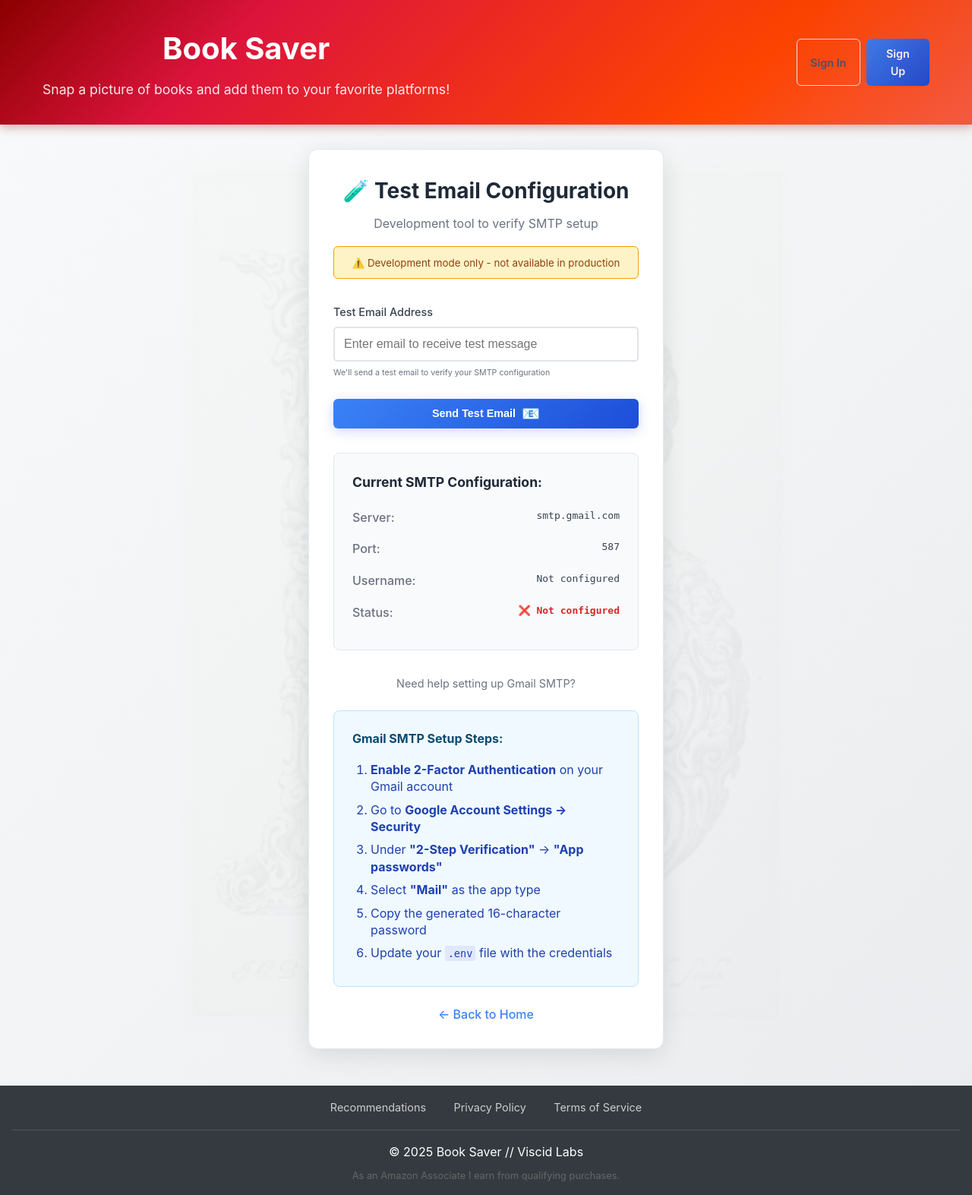
After one commit to ColemanRHarris/booksaver, a Flask app: page /test-email in a window 1280 px wide. The commit adds this page. Shown: the whole page at 76% size. Run offline with Flask 3, Linux system fonts and the light colour scheme; some libraries are stand-ins or nearby versions.

```diff
--- a/routes/auth.py
+++ b/routes/auth.py
@@ -169,6 +169,13 @@ def register_auth_routes(app, limiter):
             # Always show success message for security (don't reveal if email exists)
             success_message = "If an account with that email exists, we've sent you a password reset link."
 
+            # Check if email service is configured
+            if not email_service.is_configured:
+                current_app.logger.warning("⚠️ Password reset requested but email service not configured")
+                return render_template('auth/forgot_password.html',
+                                     error="Email service is not configured. Please contact support for password reset assistance.",
+                                     contact_support=True)
+
             # Try to create reset token (will fail silently if user doesn't exist)
             reset_token = user_service.create_password_reset_token(email)
 
@@ -183,6 +190,9 @@ def register_auth_routes(app, limiter):
                     current_app.logger.info(f"✅ Password reset email sent to {email}")
                 else:
                     current_app.logger.error(f"❌ Failed to send password reset email to {email}")
+                    return render_template('auth/forgot_password.html',
+                                         error="Unable to send reset email. Please try again later or contact support.",
+                                         contact_support=True)
             else:
                 current_app.logger.warning(f"⚠️ Password reset requested for non-existent email: {email}")
 
@@ -243,6 +253,54 @@ def register_auth_routes(app, limiter):
             return render_template('auth/reset_password.html',
                                  token=token,
                                  error="An error occurred. Please try again later.")
+
+    @app.route('/test-email', methods=['GET', 'POST'])
+    @limiter.limit("3 per minute")
+    def test_email():
+        """Development route to test SMTP configuration."""
+        # Only allow in development mode
+        if os.getenv('FLASK_ENV') == 'production':
+            return redirect(url_for('index'))
+
+        if request.method == 'GET':
+            return render_template('auth/test_email.html',
+                                 smtp_server=email_service.smtp_server,
+                                 smtp_port=email_service.smtp_port,
+                                 smtp_username=email_service.smtp_username,
+                                 is_configured=email_service.is_configured)
+
+        try:
+            email = request.form.get('email', '').strip().lower()
+
+            if not email:
+                return render_template('auth/test_email.html',
+                                     error="Email address is required")
+
+            if not is_valid_email(email):
+                return render_template('auth/test_email.html',
+                                     error="Please enter a valid email address")
+
+            # Test email configuration
+            email_sent = email_service.send_test_email(email)
+
+            if email_sent:
+                current_app.logger.info(f"✅ Test email sent successfully to {email}")
+                flash("Test email sent successfully! Check your inbox.", "success")
+                return render_template('auth/test_email.html', success=True)
+            else:
+                current_app.logger.error(f"❌ Failed to send test email to {email}")
+                error_msg = "Failed to send test email. "
+                if not email_service.is_configured:
+                    error_msg += "SMTP is not configured. Check your environment variables."
+                else:
+                    error_msg += "Please check your SMTP credentials and try again."
+
+                return render_template('auth/test_email.html', error=error_msg)
+
+        except Exception as e:
+            current_app.logger.error(f"❌ Test email error: {e}")
+            return render_template('auth/test_email.html',
+                                 error=f"An error occurred: {str(e)}")
 
     @app.route('/account')
     def account_dashboard():
--- a/static/css/style.css
+++ b/static/css/style.css
@@ -3080,3 +3080,28 @@ footer .disclosure {
         padding: 0 15px;
     }
 }
+
+
+/* Development tools */
+.dev-tools {
+    margin-top: 0.5rem;
+}
+
+.dev-link {
+    display: inline-block;
+    background: #fbbf24;
+    color: #92400e;
+    text-decoration: none;
+    padding: 0.25rem 0.5rem;
+    border-radius: 4px;
+    font-size: 0.75rem;
+    font-weight: 600;
+    transition: all 0.2s ease;
+    border: 1px solid #f59e0b;
+}
+
+.dev-link:hover {
+    background: #f59e0b;
+    color: #78350f;
+    transform: translateY(-1px);
+}
--- /dev/null
+++ b/templates/auth/test_email.html
@@ -0,0 +1,385 @@
+{% extends "base.html" %}
+
+{% block content %}
+<div class="auth-container">
+    <div class="auth-box">
+        <div class="auth-header">
+            <h1>🧪 Test Email Configuration</h1>
+            <p>Development tool to verify SMTP setup</p>
+            <div class="dev-notice">
+                <small>⚠️ Development mode only - not available in production</small>
+            </div>
+        </div>
+
+        {% if success %}
+        <div class="success-message">
+            <div class="success-icon">✅</div>
+            <h3>Email Sent Successfully!</h3>
+            <p>Check your email inbox for the test message. If you don't see it, check your spam folder.</p>
+            <div class="success-note">
+                <small>Your SMTP configuration is working correctly!</small>
+            </div>
+        </div>
+        {% else %}
+
+        {% if error %}
+        <div class="error auth-error">
+            {{ error }}
+            <div class="troubleshooting">
+                <strong>Troubleshooting Tips:</strong>
+                <ul>
+                    <li>Ensure Gmail 2FA is enabled</li>
+                    <li>Use App Password, not regular Gmail password</li>
+                    <li>Check SMTP_USERNAME and SMTP_PASSWORD in .env</li>
+                    <li>Verify FROM_EMAIL matches SMTP_USERNAME</li>
+                </ul>
+            </div>
+        </div>
+        {% endif %}
+
+        <form method="POST" class="auth-form">
+            <input type="hidden" name="csrf_token" value="{{ csrf_token() }}"/>
+
+            <div class="form-group">
+                <label for="email">Test Email Address</label>
+                <input type="email"
+                       id="email"
+                       name="email"
+                       required
+                       value="{{ request.form.email or '' }}"
+                       placeholder="Enter email to receive test message"
+                       class="form-input">
+                <div class="field-help">
+                    <small>We'll send a test email to verify your SMTP configuration</small>
+                </div>
+            </div>
+
+            <button type="submit" class="auth-btn primary-btn">
+                <span class="btn-text">Send Test Email</span>
+                <span class="btn-icon">📧</span>
+            </button>
+        </form>
+
+        {% endif %}
+
+        <div class="smtp-info">
+            <h3>Current SMTP Configuration:</h3>
+            <div class="config-details">
+                <div class="config-item">
+                    <span class="config-label">Server:</span>
+                    <span class="config-value">{{ smtp_server or 'smtp.gmail.com' }}</span>
+                </div>
+                <div class="config-item">
+                    <span class="config-label">Port:</span>
+                    <span class="config-value">{{ smtp_port or '587' }}</span>
+                </div>
+                <div class="config-item">
+                    <span class="config-label">Username:</span>
+                    <span class="config-value">{{ smtp_username or 'Not configured' }}</span>
+                </div>
+                <div class="config-item">
+                    <span class="config-label">Status:</span>
+                    <span class="config-value {{ 'configured' if is_configured else 'not-configured' }}">
+                        {{ '✅ Configured' if is_configured else '❌ Not configured' }}
+                    </span>
+                </div>
+            </div>
+        </div>
+
+        <div class="auth-divider">
+            <span>Need help setting up Gmail SMTP?</span>
+        </div>
+
+        <div class="help-section">
+            <div class="help-steps">
+                <h4>Gmail SMTP Setup Steps:</h4>
+                <ol>
+                    <li><strong>Enable 2-Factor Authentication</strong> on your Gmail account</li>
+                    <li>Go to <strong>Google Account Settings → Security</strong></li>
+                    <li>Under <strong>"2-Step Verification"</strong> → <strong>"App passwords"</strong></li>
+                    <li>Select <strong>"Mail"</strong> as the app type</li>
+                    <li>Copy the generated 16-character password</li>
+                    <li>Update your <code>.env</code> file with the credentials</li>
+                </ol>
+            </div>
+        </div>
+
+        <div class="auth-alt">
+            <a href="{{ url_for('index') }}" class="auth-link">← Back to Home</a>
+        </div>
+    </div>
+</div>
+
+<style>
+.auth-container {
+    max-width: 500px;
+    margin: 2rem auto;
+    padding: 0 1rem;
+}
+
+.auth-box {
+    background: white;
+    border-radius: 12px;
+    box-shadow: 0 8px 32px rgba(0,0,0,0.1);
+    padding: 2rem;
+    border: 1px solid #e5e7eb;
+}
+
+.auth-header {
+    text-align: center;
+    margin-bottom: 2rem;
+}
+
+.auth-header h1 {
+    color: #1f2937;
+    font-size: 1.75rem;
+    font-weight: 700;
+    margin-bottom: 0.5rem;
+}
+
+.auth-header p {
+    color: #6b7280;
+    font-size: 1rem;
+    margin-bottom: 1rem;
+}
+
+.dev-notice {
+    background: #fef3c7;
+    border: 1px solid #f59e0b;
+    border-radius: 6px;
+    padding: 0.5rem;
+    color: #92400e;
+}
+
+.success-message {
+    text-align: center;
+    padding: 2rem 0;
+}
+
+.success-icon {
+    font-size: 3rem;
+    margin-bottom: 1rem;
+}
+
+.success-message h3 {
+    color: #059669;
+    font-size: 1.5rem;
+    font-weight: 700;
+    margin-bottom: 1rem;
+}
+
+.success-message p {
+    color: #374151;
+    margin-bottom: 1.5rem;
+    line-height: 1.6;
+}
+
+.success-note {
+    background: #f0f9ff;
+    border: 1px solid #bae6fd;
+    border-radius: 8px;
+    padding: 1rem;
+    color: #0c4a6e;
+}
+
+.auth-error {
+    background: #fef2f2;
+    border: 1px solid #fecaca;
+    color: #dc2626;
+    padding: 0.75rem 1rem;
+    border-radius: 8px;
+    margin-bottom: 1.5rem;
+    font-size: 0.9rem;
+}
+
+.troubleshooting {
+    margin-top: 1rem;
+    padding-top: 1rem;
+    border-top: 1px solid #fecaca;
+}
+
+.troubleshooting ul {
+    margin: 0.5rem 0;
+    padding-left: 1.5rem;
+}
+
+.troubleshooting li {
+    margin: 0.25rem 0;
+    font-size: 0.85rem;
+}
+
+.auth-form {
+    margin-bottom: 2rem;
+}
+
+.form-group {
+    margin-bottom: 1.5rem;
+}
+
+.form-group label {
+    display: block;
+    color: #374151;
+    font-weight: 500;
+    margin-bottom: 0.5rem;
+    font-size: 0.9rem;
+}
+
+.form-input {
+    width: 100%;
+    padding: 0.75rem;
+    border: 1.5px solid #d1d5db;
+    border-radius: 8px;
+    font-size: 1rem;
+    transition: all 0.2s ease;
+}
+
+.form-input:focus {
+    outline: none;
+    border-color: #3b82f6;
+    box-shadow: 0 0 0 3px rgba(59, 130, 246, 0.1);
+}
+
+.field-help {
+    margin-top: 0.25rem;
+    color: #6b7280;
+    font-size: 0.8rem;
+}
+
+.auth-btn {
+    width: 100%;
+    background: linear-gradient(135deg, #3b82f6, #1d4ed8);
+    color: white;
+    border: none;
+    padding: 0.875rem;
+    border-radius: 8px;
+    font-size: 1rem;
+    font-weight: 600;
+    cursor: pointer;
+    transition: all 0.2s ease;
+    display: flex;
+    align-items: center;
+    justify-content: center;
+    gap: 0.5rem;
+}
+
+.auth-btn:hover {
+    background: linear-gradient(135deg, #1d4ed8, #1e40af);
+    transform: translateY(-1px);
+    box-shadow: 0 4px 12px rgba(59, 130, 246, 0.4);
+}
+
+.smtp-info {
+    background: #f8fafc;
+    border: 1px solid #e2e8f0;
+    border-radius: 8px;
+    padding: 1.5rem;
+    margin: 2rem 0;
+}
+
+.smtp-info h3 {
+    color: #1f2937;
+    font-size: 1.1rem;
+    margin-bottom: 1rem;
+}
+
+.config-item {
+    display: flex;
+    justify-content: space-between;
+    margin-bottom: 0.5rem;
+    padding: 0.25rem 0;
+}
+
+.config-label {
+    color: #6b7280;
+    font-weight: 500;
+}
+
+.config-value {
+    font-family: monospace;
+    color: #374151;
+}
+
+.config-value.configured {
+    color: #059669;
+    font-weight: 600;
+}
+
+.config-value.not-configured {
+    color: #dc2626;
+    font-weight: 600;
+}
+
+.help-section {
+    background: #f0f9ff;
+    border: 1px solid #bae6fd;
+    border-radius: 8px;
+    padding: 1.5rem;
+    margin: 1.5rem 0;
+}
+
+.help-steps h4 {
+    color: #0c4a6e;
+    margin-bottom: 1rem;
+}
+
+.help-steps ol {
+    padding-left: 1.5rem;
+    color: #1e40af;
+}
+
+.help-steps li {
+    margin: 0.5rem 0;
+    line-height: 1.4;
+}
+
+.help-steps code {
+    background: #e0e7ff;
+    padding: 0.125rem 0.25rem;
+    border-radius: 3px;
+    font-size: 0.85rem;
+}
+
+.auth-divider {
+    text-align: center;
+    margin: 1.5rem 0;
+    color: #6b7280;
+    font-size: 0.9rem;
+}
+
+.auth-alt {
+    text-align: center;
+}
+
+.auth-link {
+    color: #3b82f6;
+    text-decoration: none;
+    font-weight: 500;
+    transition: color 0.2s ease;
+}
+
+.auth-link:hover {
+    color: #1d4ed8;
+    text-decoration: underline;
+}
+
+@media (max-width: 640px) {
+    .auth-container {
+        margin: 1rem auto;
+        padding: 0 0.5rem;
+    }
+
+    .auth-box {
+        padding: 1.5rem;
+    }
+
+    .config-item {
+        flex-direction: column;
+        gap: 0.25rem;
+    }
+
+    .help-steps ol {
+        padding-left: 1rem;
+    }
+}
+</style>
+{% endblock %}
--- a/templates/base.html
+++ b/templates/base.html
@@ -31,6 +31,11 @@
             <div class="header-brand">
                 <h1><a href="{{ url_for('index') }}">Book Saver</a></h1>
                 <p>Snap a picture of books and add them to your favorite platforms!</p>
+                {% if config.get('FLASK_ENV') == 'development' %}
+                <div class="dev-tools">
+                    <a href="{{ url_for('test_email') }}" class="dev-link">🧪 Test Email</a>
+                </div>
+                {% endif %}
             </div>
             <div class="header-auth">
                 {% if g.is_authenticated %}
```
Also changed, not shown: DEPLOYMENT.md (added, +138 -0 lines), templates/auth/forgot_password.html (+62 -1 lines), 1 other file.
